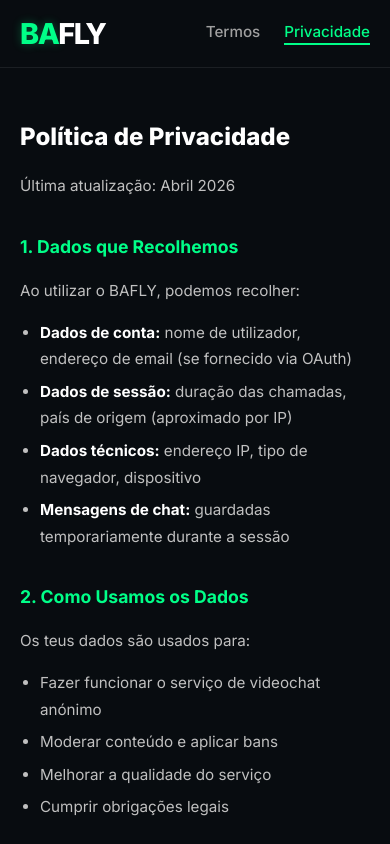
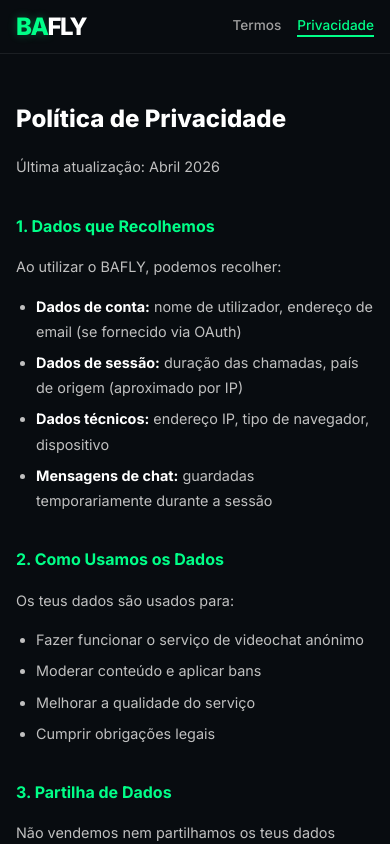
Before and after one commit to Fbarata03/BAFLY, a React (Vite) app in the folder client/: page /privacidade in a window 390 px wide. Shown: the top 844 px of the page. Built offline with nearby package versions, Linux system fonts and the light colour scheme; no server answers.

Commit message:
ui: hide username on chat header

```diff
--- a/client/src/pages/Chat.jsx
+++ b/client/src/pages/Chat.jsx
@@ -847,7 +847,6 @@
           <div className="user-info-header" style={{marginLeft:'auto'}}>
             {user ? (
               <div style={{display:'flex', alignItems:'center', gap:10}}>
-                <span>{user.displayName || user.username}</span>
                 <button
                   onClick={() => {
                     localStorage.removeItem("auth_token");
--- a/client/src/pages/Legal.css
+++ b/client/src/pages/Legal.css
@@ -1,5 +1,6 @@
 .legal-page {
   min-height: 100vh;
+  min-height: 100dvh;
   background: #080c10;
   color: #ffffff;
   display: flex;
@@ -10,7 +11,7 @@
   display: flex;
   align-items: center;
   justify-content: space-between;
-  padding: 20px 40px;
+  padding: calc(env(safe-area-inset-top, 0px) + 20px) 40px 20px;
   border-bottom: 1px solid rgba(255,255,255,0.08);
   position: sticky;
   top: 0;
@@ -112,7 +113,7 @@
   display: flex;
   align-items: center;
   justify-content: space-between;
-  padding: 20px 40px;
+  padding: 20px 40px calc(env(safe-area-inset-bottom, 0px) + 20px);
   border-top: 1px solid rgba(255,255,255,0.08);
   color: #555;
   font-size: 0.85rem;
@@ -135,8 +136,42 @@
 }
 
 @media (max-width: 600px) {
-  .legal-header { padding: 16px 20px; }
-  .legal-footer { padding: 16px 20px; flex-direction: column; gap: 12px; }
-  .legal-content { padding: 32px 20px 60px; }
+  .legal-header {
+    padding: calc(env(safe-area-inset-top, 44px) + 12px)
+             calc(env(safe-area-inset-right, 0px) + 16px)
+             12px
+             calc(env(safe-area-inset-left, 0px) + 16px);
+  }
+
+  .legal-logo {
+    font-size: 1.5rem;
+  }
+
+  .legal-nav {
+    gap: 16px;
+  }
+
+  .legal-nav span {
+    font-size: 0.85rem;
+  }
+
+  .legal-footer {
+    padding: 16px calc(env(safe-area-inset-right, 0px) + 16px)
+             calc(env(safe-area-inset-bottom, 0px) + 16px)
+             calc(env(safe-area-inset-left, 0px) + 16px);
+    flex-direction: column;
+    gap: 12px;
+    text-align: center;
+  }
+
+  .legal-content {
+    padding: 28px calc(env(safe-area-inset-right, 0px) + 16px)
+             60px
+             calc(env(safe-area-inset-left, 0px) + 16px);
+  }
+
   .legal-content h1 { font-size: 1.5rem; }
+  .legal-content h2 { font-size: 1rem; }
+  .legal-content p,
+  .legal-content ul { font-size: 0.9rem; }
 }
```
